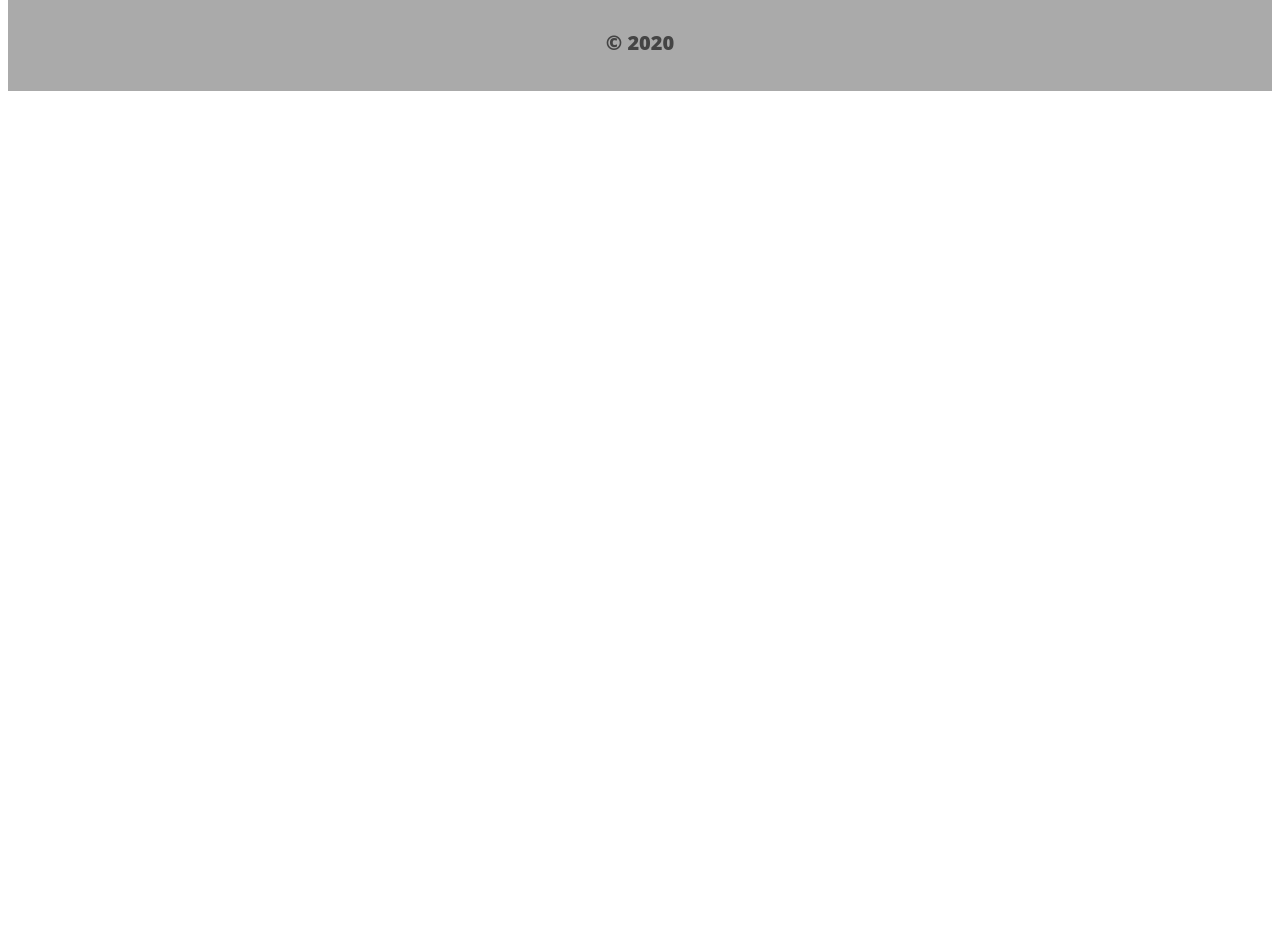
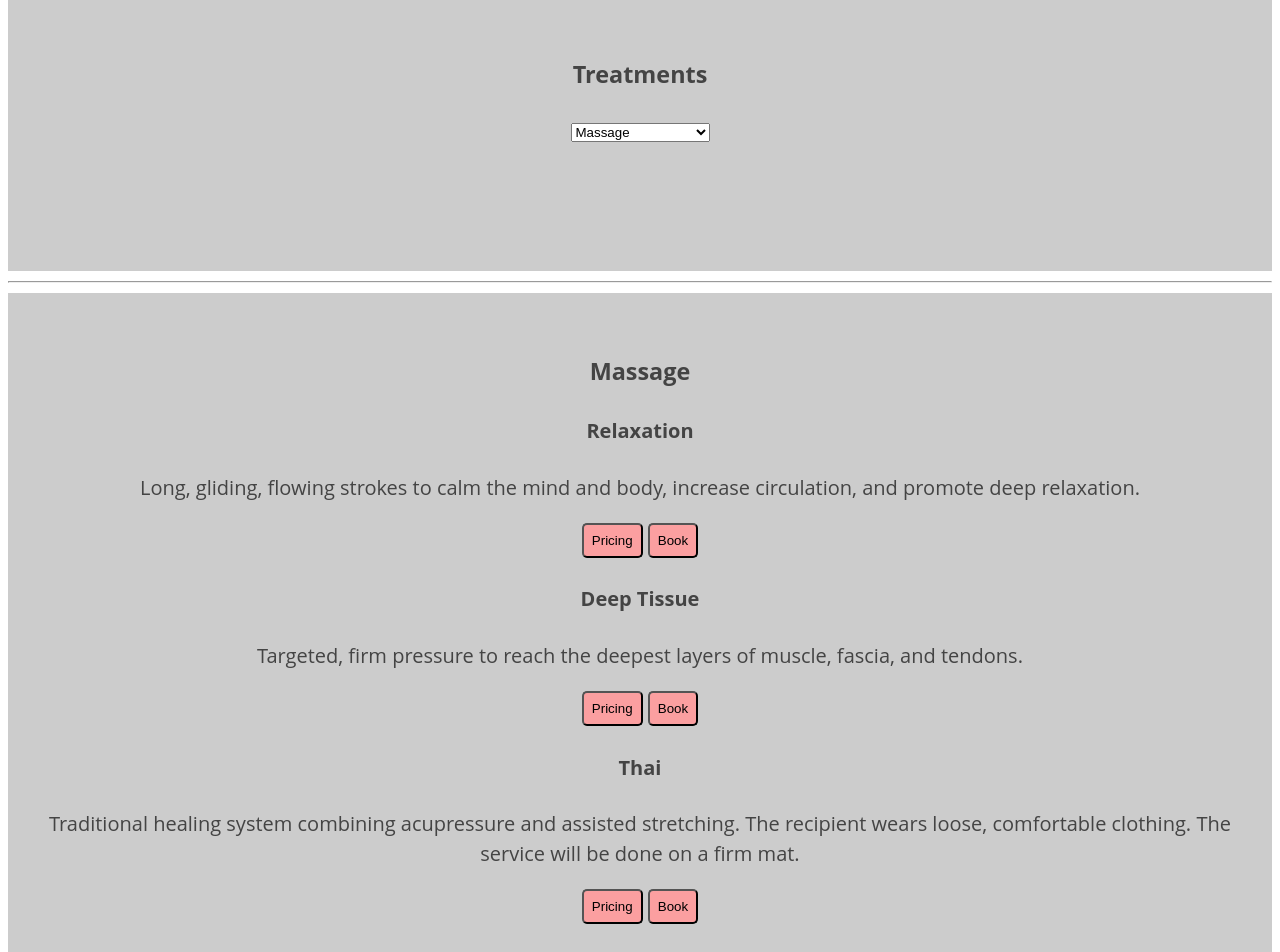
Before and after one commit to eriyanto87/Spa_House, a React (Create React App) app: page /treatments in a window 1280 px wide. Shown: the part 240-1192 px from the top of the page. Before the commit the page ends 800 px from the top, so only its background shows below. Built offline with nearby package versions, Linux system fonts and the light colour scheme.

Commit message:
added treatments

```diff
--- a/src/App.js
+++ b/src/App.js
@@ -5,6 +5,7 @@ import Nav from "./Components/Nav/Nav";
 import Footer from "./Components/Footer/Footer";
 import Home from "./Components/Home/Home";
 import Contact from "./Components/Contact/Contact";
+import Treatments from "./Components/Treatments/Treatments";
 
 function App() {
   return (
@@ -16,6 +17,7 @@ function App() {
       <main>
         <Route exact path="/" component={Home}></Route>
         <Route path="/contact" component={Contact}></Route>
+        <Route exact path="/treatments" component={Treatments}></Route>
       </main>
       <footer>
         <Footer />
--- a/src/Components/Nav/Nav.js
+++ b/src/Components/Nav/Nav.js
@@ -7,7 +7,7 @@ export default function Nav() {
     <div className="nav">
       <Link to="/">Home </Link>
       {"  "}
-      <Link to="/treatments">Scheduling{"&"}Treatments </Link>
+      <Link to="/treatments">Treatments </Link>
       {"  "}
       <Link to="/contact">Contact Us </Link>
     </div>
--- /dev/null
+++ b/src/Components/Treatments/Lash.js
@@ -0,0 +1,19 @@
+import React from "react";
+
+export default function Lash() {
+  return (
+    <div>
+      <h3>Lash</h3>
+      <div className="services">
+        <h4>Classic</h4>
+        <p></p>
+        <button>Pricing</button> <button>Book</button>
+      </div>
+      <div className="services">
+        <h4>Hybrid</h4>
+        <p></p>
+        <button>Pricing</button> <button>Book</button>
+      </div>
+    </div>
+  );
+}
--- /dev/null
+++ b/src/Components/Treatments/Massage.js
@@ -0,0 +1,34 @@
+import React from "react-router-dom";
+
+export default function Massage(props) {
+  return (
+    <div>
+      <h3>Massage</h3>
+      <div className="services">
+        <h4>Relaxation</h4>
+        <p>
+          Long, gliding, flowing strokes to calm the mind and body, increase
+          circulation, and promote deep relaxation.
+        </p>
+        <button>Pricing</button> <button>Book</button>
+      </div>
+      <div className="services">
+        <h4>Deep Tissue</h4>
+        <p>
+          Targeted, firm pressure to reach the deepest layers of muscle, fascia,
+          and tendons.
+        </p>
+        <button>Pricing</button> <button>Book</button>
+      </div>
+      <div className="services">
+        <h4>Thai</h4>
+        <p>
+          Traditional healing system combining acupressure and assisted
+          stretching. The recipient wears loose, comfortable clothing. The
+          service will be done on a firm mat.{" "}
+        </p>
+        <button>Pricing</button> <button>Book</button>
+      </div>
+    </div>
+  );
+}
--- /dev/null
+++ b/src/Components/Treatments/Nails.js
@@ -0,0 +1,24 @@
+import React from "react";
+
+export default function Nails() {
+  return (
+    <div>
+      <h3>Nails</h3>
+      <div className="services">
+        <h4>Manicure</h4>
+        <p></p>
+        <button>Pricing</button> <button>Book</button>
+      </div>
+      <div className="services">
+        <h4>Pedicure</h4>
+        <p></p>
+        <button>Pricing</button> <button>Book</button>
+      </div>
+      <div className="services">
+        <h4>Gel Manicure</h4>
+        <p></p>
+        <button>Pricing</button> <button>Book</button>
+      </div>
+    </div>
+  );
+}
--- /dev/null
+++ b/src/Components/Treatments/Skin.js
@@ -0,0 +1,19 @@
+import React from "react";
+
+export default function Skin() {
+  return (
+    <div>
+      <h3>Skin</h3>
+      <div className="services">
+        <h4>Facials</h4>
+        <p></p>
+        <button>Pricing</button> <button>Book</button>
+      </div>
+      <div className="services">
+        <h4>Waxing</h4>
+        <p></p>
+        <button>Pricing</button> <button>Book</button>
+      </div>
+    </div>
+  );
+}
--- /dev/null
+++ b/src/Components/Treatments/Treatments.js
@@ -0,0 +1,40 @@
+import React from "react";
+import { Route, Link } from "react-router-dom";
+import Massage from "./Massage";
+import Skin from "./Skin";
+import Lash from "./Lash";
+import Nails from "./Nails";
+
+export default function Treatments() {
+  //onchange
+  //default value
+  //context
+  const [state, setState] = React.useState("massage");
+
+  return (
+    <div>
+      <section>
+        <h3>Treatments</h3>
+        <select
+          onChange={(e) => {
+            setState(e.target.value);
+          }}
+          name="treatments"
+          id="treatment"
+        >
+          <option value="massage">Massage</option>
+          <option value="skincare">Skin Care</option>
+          <option value="nailcare">Nail Care</option>
+          <option value="lash">Eyelash Extensions</option>
+        </select>
+      </section>
+      <hr />
+      <section>
+        {state === "massage" && <Massage />}
+        {state === "skincare" && <Skin />}
+        {state === "nailcare" && <Nails />}
+        {state === "lash" && <Lash />}
+      </section>
+    </div>
+  );
+}
```
